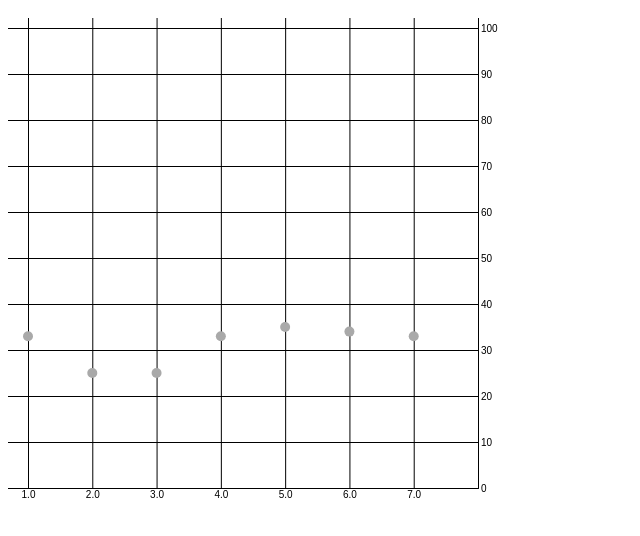
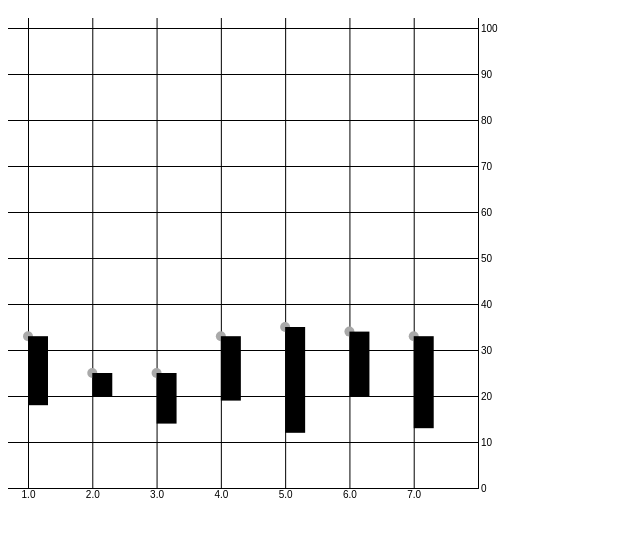
Before and after one commit to GAnjali/Practice-D3js, a plain HTML site: page index.html in a window 1280 px wide. Shown: the whole page, without its empty margins (0-640 px from the left). Drawn offline with nearby package versions, Linux system fonts and the light colour scheme.

Commit message:
Implement rectangles for boxplot graph

```diff
--- a/index.html
+++ b/index.html
@@ -36,7 +36,19 @@
                     .attr("r", 5)
                     .attr("cx", d => xScale(d.day))
                     .attr("cy", d => yScale(d.median))
-                    .style("fill", "darkgray")
+                    .style("fill", "darkgray");
+                d3.select("svg").selectAll("g.box")
+                    .data(data).enter()
+                    .append("g")
+                    .attr("class", "box")
+                    .attr("transform", d =>
+                        "translate(" + xScale(d.day) + "," + yScale(d.median) + ")"
+                    ).each(function (d, i) {
+                    d3.select(this)
+                        .append("rect")
+                        .attr("width", 20)
+                        .attr("height", yScale(d.q1) - yScale(d.q3));
+                })
             }
 		</script>
 	</body>
```
